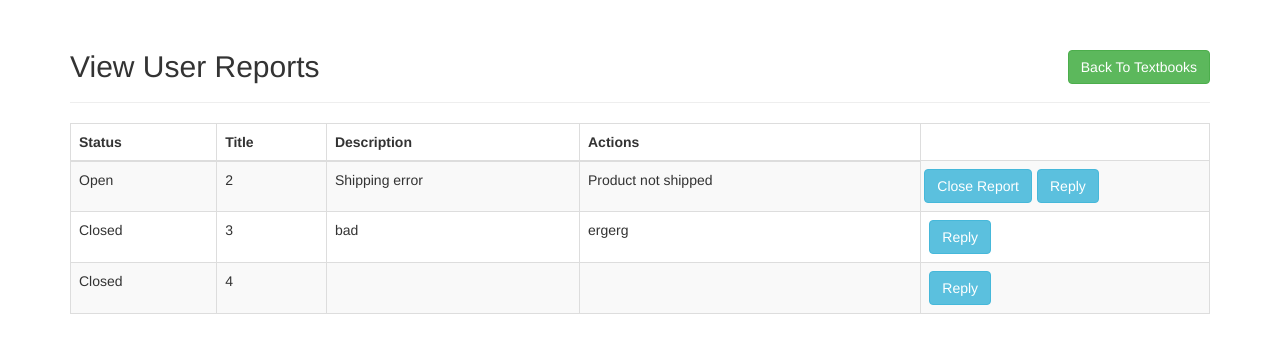
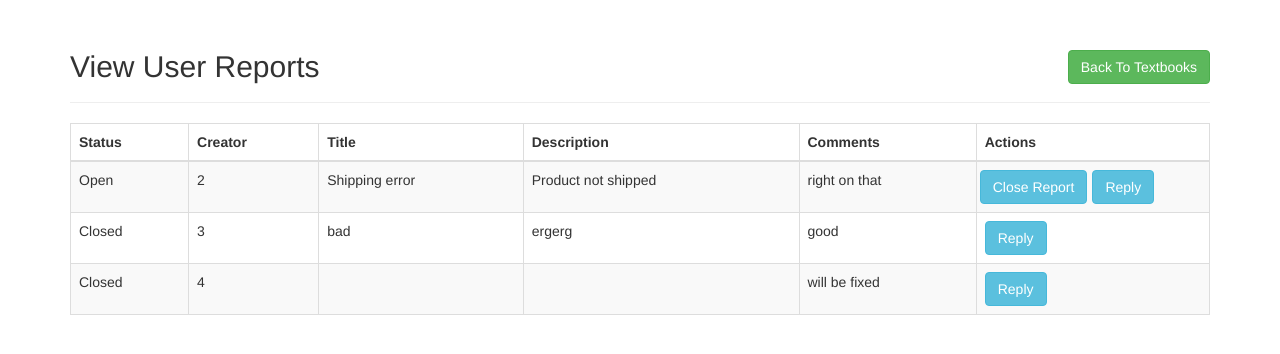
Before and after one commit to bwelsh515/CIS454_Book_Seller, a PHP site: page /reports.php in a window 1280 px wide. Shown: the part 60-414 px from the top of the page. Run offline with PHP 8.4, Linux system fonts and the light colour scheme; the visitor is signed in with stand-in values (Sample User, id 1); data comes from the database, SQL or seed files in the repository; some libraries are stand-ins or nearby versions.

Commit message:
Added Comment Column

```diff
--- a/public/reports.php
+++ b/public/reports.php
@@ -73,9 +73,10 @@ if ($result && $statement->rowCount() > 0) {?>
 				<thead class="thead-dark/">
 					<tr>
                         <th>Status</th>
-                        <!-- <th>Creator</th> -->
+                        <th>Creator</th>
 						<th>Title</th>
 						<th>Description</th>
+                        <th>Comments</th>
 						<th>Actions</th>
 					</tr>
 				</thead>
@@ -86,6 +87,7 @@ if ($result && $statement->rowCount() > 0) {?>
                         <td><?php echo escape($row["report_creator"]); ?></td>
 						<td><?php echo escape($row["report_title"]); ?></td>
 						<td><?php echo escape($row["description"]); ?></td>
+                        <td><?php echo escape($row["comments"]); ?></td>
 						<td>
                         <div class="btn-toolbar">
 						<?php if ($row["report_status"] === "Open") {?>
```
